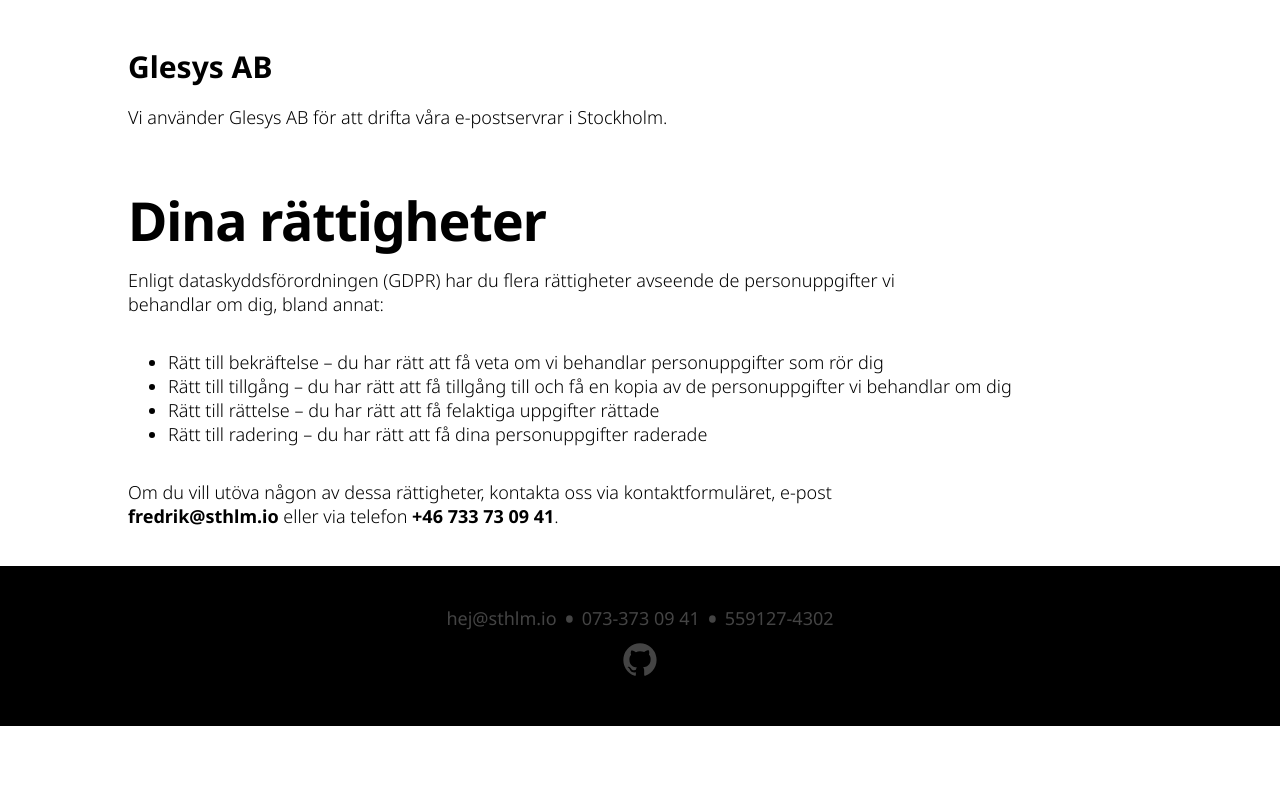
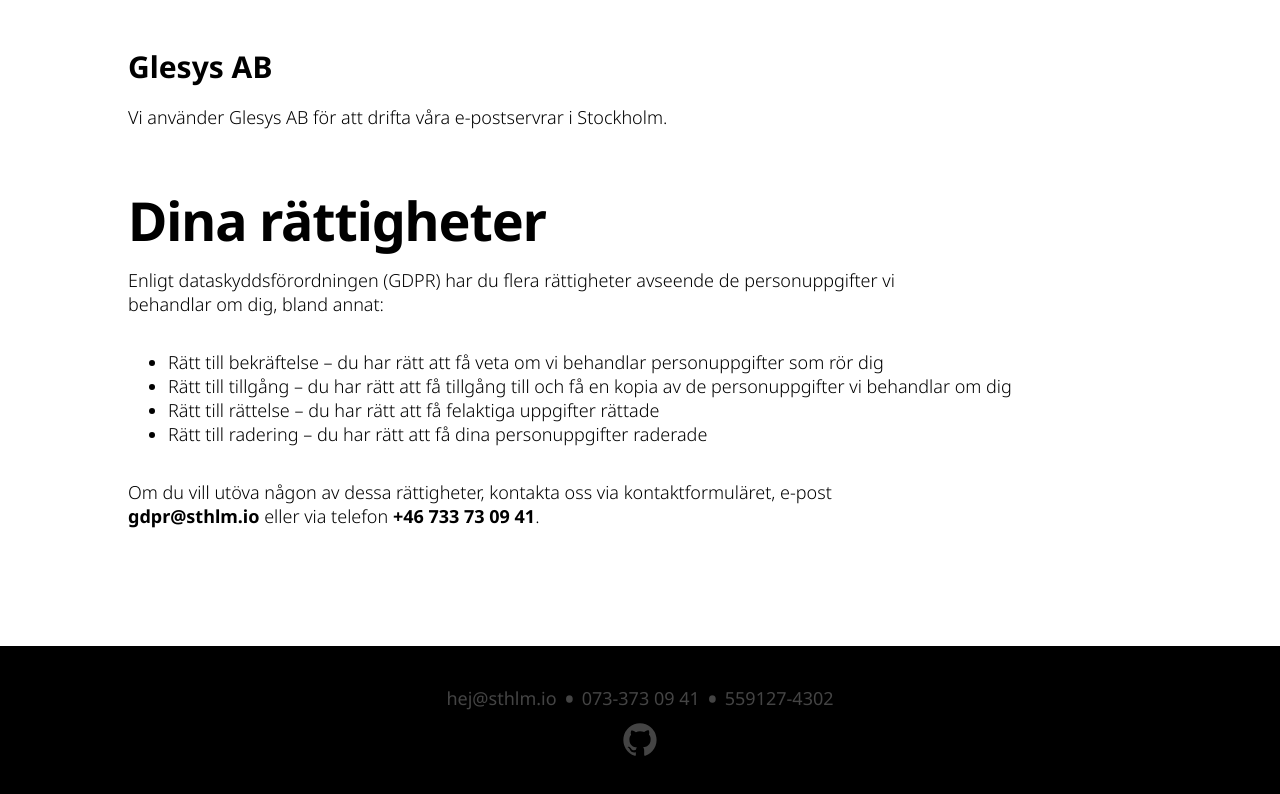
Before and after one commit to sthlmio/web, a Next.js app: page /terms in a window 1280 px wide. Shown: the part 1148-1942 px from the top of the page. Before the commit the page ends 1874 px from the top, so only its background shows below. Built offline with nearby package versions, Linux system fonts and the light colour scheme.

Commit message:
Updating terms

```diff
--- a/pages/terms.js
+++ b/pages/terms.js
@@ -81,8 +81,8 @@ export default function Terms() {
           <p className="text">
             Om du vill utöva någon av dessa rättigheter, kontakta oss via
             kontaktformuläret, e-post{' '}
-            <a href="mailto:fredrik@sthlm.io">fredrik@sthlm.io</a> eller via
-            telefon <a href="tel:+46733730941">+46 733 73 09 41</a>.
+            <a href="mailto:gdpr@sthlm.io">gdpr@sthlm.io</a> eller via telefon{' '}
+            <a href="tel:+46733730941">+46 733 73 09 41</a>.
           </p>
         </div>
         {/*language=SCSS*/}
@@ -96,6 +96,7 @@ export default function Terms() {
             display: flex;
             justify-content: center;
             flex-direction: column;
+            margin-bottom: 80px;
           }
 
           .content {
```
